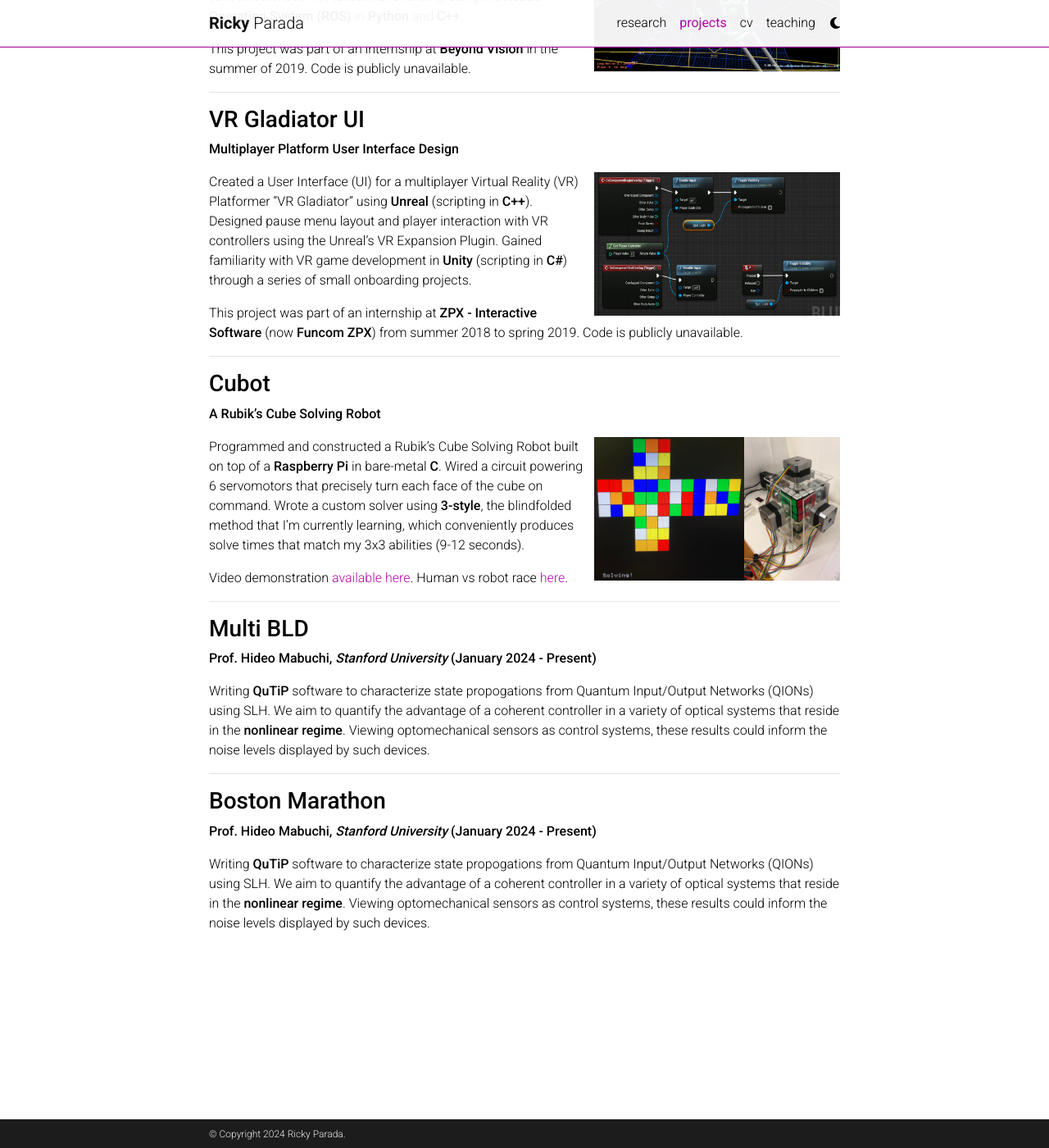
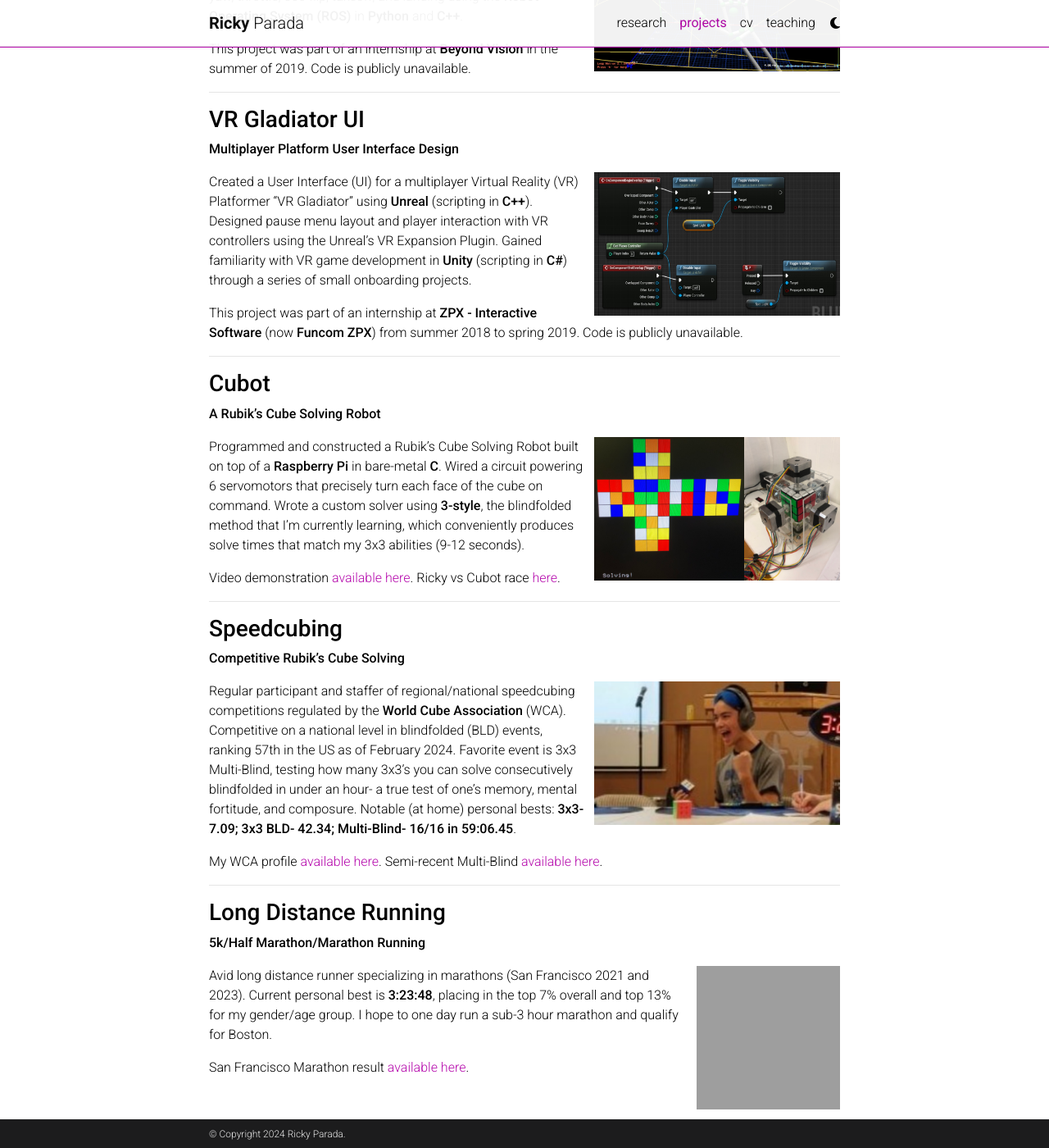
Before and after one commit to rickyparada/rickyparada.github.io, a Jekyll site: the page built from _pages/projects.md, in a window 1280 px wide and 1400 px high, scrolled down 384 px. Shown: the whole window at 82% size. Built offline with Jekyll 4.4.1, drawn with Linux system fonts in a browser that asks for light colours; comment, search, counter and statistics services are not loaded; a style sheet for code colours, icons or effects is not loaded; grey boxes are pictures that could not be loaded.

Commit message:
finished projects page

```diff
--- a/_pages/projects.md
+++ b/_pages/projects.md
@@ -39,20 +39,28 @@ This project was part of an internship at **ZPX - Interactive Software** (now **
 
 Programmed and constructed a Rubik’s Cube Solving Robot built on top of a **Raspberry Pi** in bare-metal **C**. Wired a circuit powering 6 servomotors that precisely turn each face of the cube on command. Wrote a custom solver using **3-style**, the blindfolded method that I'm currently learning, which conveniently produces solve times that match my 3x3 abilities (9-12 seconds).
 
-Video demonstration [available here](https://drive.google.com/file/d/1XExxEtymkB8IOTkzh1MUYkfTPDjp26yx/view?usp=sharing){:target="_blank"}. Human vs robot race [here](https://drive.google.com/file/d/10ePE3w9q7iAAHHokkwFTI6F_EAa1Ruq2/view?usp=sharing){:target="_blank"}.
+Video demonstration [available here](https://drive.google.com/file/d/1XExxEtymkB8IOTkzh1MUYkfTPDjp26yx/view?usp=sharing){:target="_blank"}. Ricky vs Cubot race [here](https://drive.google.com/file/d/10ePE3w9q7iAAHHokkwFTI6F_EAa1Ruq2/view?usp=sharing){:target="_blank"}.
 
 ---
 
-### **Multi BLD**
+### **Speedcubing**
 
-**Prof. Hideo Mabuchi, *Stanford University* (January 2024 - Present)**
+**Competitive Rubik's Cube Solving**
 
-Writing **QuTiP** software to characterize state propogations from Quantum Input/Output Networks (QIONs) using SLH. We aim to quantify the advantage of a coherent controller in a variety of optical systems that reside in the **nonlinear regime**. Viewing optomechanical sensors as control systems, these results could inform the noise levels displayed by such devices.
+<img align="right" style="margin-left: 10px;" src="./../assets/img/wca.png" alt="" width="300" height="175">
+
+Regular participant and staffer of regional/national speedcubing competitions regulated by the **World Cube Association** (WCA). Competitive on a national level in blindfolded (BLD) events, ranking 57th in the US as of February 2024. Favorite event is 3x3 Multi-Blind, testing how many 3x3's you can solve consecutively blindfolded in under an hour- a true test of one's memory, mental fortitude, and composure. Notable (at home) personal bests: **3x3- 7.09; 3x3 BLD- 42.34; Multi-Blind- 16/16 in 59:06.45**.
+
+My WCA profile [available here](https://www.worldcubeassociation.org/persons/2018PARA15?event=333mbf){:target="_blank"}. Semi-recent Multi-Blind [available here](https://drive.google.com/file/d/1uUi9wZOPU9IS58P6kI1puEFA8WDebOZJ/view?usp=sharing){:target="_blank"}.
 
 ---
 
-### **Boston Marathon**
+### **Long Distance Running**
 
-**Prof. Hideo Mabuchi, *Stanford University* (January 2024 - Present)**
+**5k/Half Marathon/Marathon Running**
 
-Writing **QuTiP** software to characterize state propogations from Quantum Input/Output Networks (QIONs) using SLH. We aim to quantify the advantage of a coherent controller in a variety of optical systems that reside in the **nonlinear regime**. Viewing optomechanical sensors as control systems, these results could inform the noise levels displayed by such devices.
+<img align="right" style="margin-left: 10px;" src="./../assets/img/marathon.png" alt="" width="175" height="175">
+
+Avid long distance runner specializing in marathons (San Francisco 2021 and 2023). Current personal best is **3:23:48**, placing in the top 7% overall and top 13% for my gender/age group. I hope to one day run a sub-3 hour marathon and qualify for Boston.
+
+San Francisco Marathon result [available here](https://www.athlinks.com/event/1403/results/Event/1052040/Course/2367906/Bib/1361){:target="_blank"}.
```
Also changed, not shown: assets/img/wca.png (added), 1 other file.
